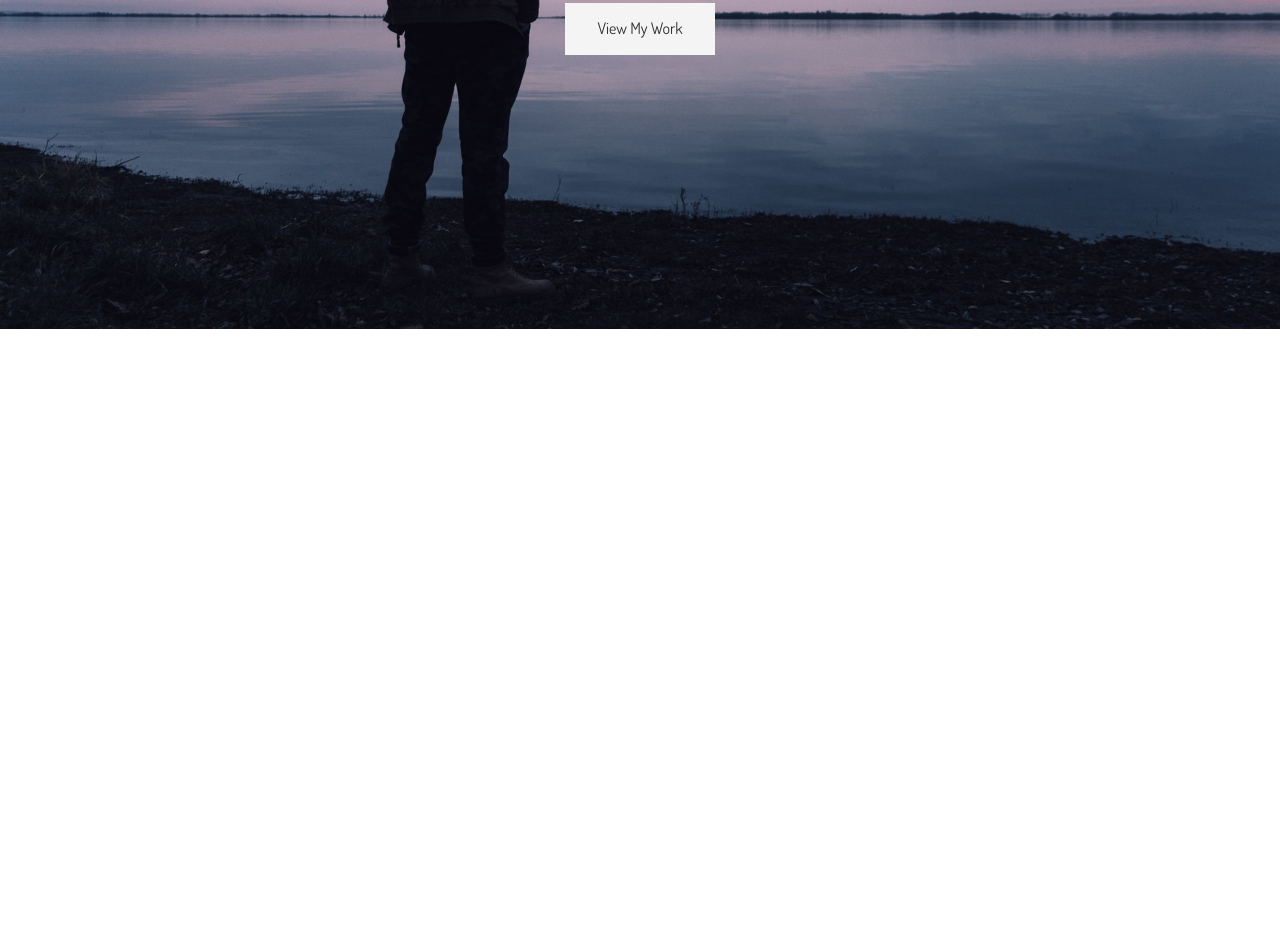
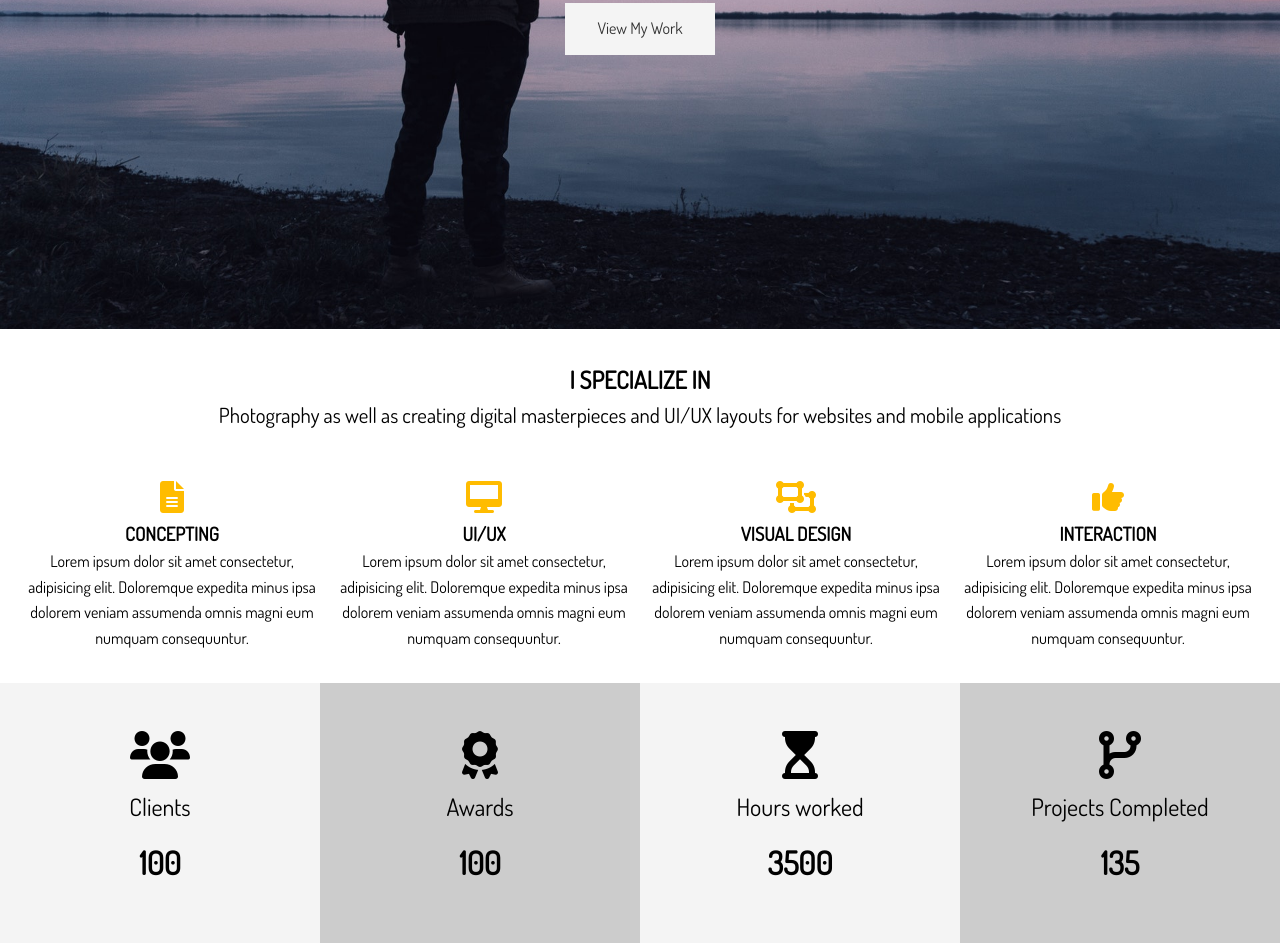
Before and after one commit to radoslawsobieralski/www-portfolio-sass, a plain HTML site: page index.html in a window 1280 px wide. Shown: the part 471-1414 px from the top of the page. Before the commit the page ends 800 px from the top, so only its background shows below. Drawn offline with Linux system fonts and the light colour scheme.

Commit message:
add content

```diff
--- a/index.html
+++ b/index.html
@@ -15,6 +15,7 @@
     <title>www-portfolio-sass</title>
   </head>
   <body>
+    <!-- Header -->
     <header id="header-home">
       <div class="container">
         <nav id="main-nav">
@@ -43,6 +44,91 @@
       </div>
     </header>
 
+    <!-- Section A -->
+    <section id="home-a" class="text-center py-2">
+      <div class="container">
+        <h2 class="section-title">I Specialize In</h2>
+        <div class="bottom-line">
+          <p class="lead">
+            Photography as well as creating digital masterpieces and UI/UX
+            layouts for websites and mobile applications
+          </p>
+          <div class="specials">
+            <div>
+              <i class="fas fa-file-alt fa-2x"></i>
+              <h3>Concepting</h3>
+              <p>
+                Lorem ipsum dolor sit amet consectetur, adipisicing elit.
+                Doloremque expedita minus ipsa dolorem veniam assumenda omnis
+                magni eum numquam consequuntur.
+              </p>
+            </div>
+            <div>
+              <i class="fas fa-desktop fa-2x"></i>
+              <h3>UI/UX</h3>
+              <p>
+                Lorem ipsum dolor sit amet consectetur, adipisicing elit.
+                Doloremque expedita minus ipsa dolorem veniam assumenda omnis
+                magni eum numquam consequuntur.
+              </p>
+            </div>
+            <div>
+              <i class="fas fa-object-ungroup fa-2x"></i>
+              <h3>Visual Design</h3>
+              <p>
+                Lorem ipsum dolor sit amet consectetur, adipisicing elit.
+                Doloremque expedita minus ipsa dolorem veniam assumenda omnis
+                magni eum numquam consequuntur.
+              </p>
+            </div>
+            <div>
+              <i class="fas fa-thumbs-up fa-2x"></i>
+              <h3>Interaction</h3>
+              <p>
+                Lorem ipsum dolor sit amet consectetur, adipisicing elit.
+                Doloremque expedita minus ipsa dolorem veniam assumenda omnis
+                magni eum numquam consequuntur.
+              </p>
+            </div>
+          </div>
+        </div>
+      </div>
+    </section>
+
+    <!-- Section B -->
+    <section id="home-b" class="text-center py2">
+      <div class="stats">
+        <div>
+          <ul>
+            <li><i class="fas fa-users fa-3x"></i></li>
+            <li class="stats-title">Clients</li>
+            <li class="stats-number">100</li>
+          </ul>
+        </div>
+        <div>
+          <ul>
+            <li><i class="fas fa-award fa-3x"></i></li>
+            <li class="stats-title">Awards</li>
+            <li class="stats-number">100</li>
+          </ul>
+        </div>
+        <div>
+          <ul>
+            <li><i class="fas fa-hourglass-start fa-3x"></i></li>
+            <li class="stats-title">Hours worked</li>
+            <li class="stats-number">3500</li>
+          </ul>
+        </div>
+        <div>
+          <ul>
+            <li><i class="fas fa-code-branch fa-3x"></i></li>
+            <li class="stats-title">Projects Completed</li>
+            <li class="stats-number">135</li>
+          </ul>
+        </div>
+      </div>
+    </section>
+
     <script src="./js/typewriter.js"></script>
   </body>
 </html>
--- a/main.css
+++ b/main.css
@@ -43,6 +43,38 @@ input[class^="btn-"]:hover {
 
 .text-center {
   text-align: center;
+}
+
+.py-1 {
+  padding: 1rem 0;
+}
+
+.py-2 {
+  padding: 2rem 0;
+}
+
+.py-3 {
+  padding: 3rem 0;
+}
+
+.py-4 {
+  padding: 4rem 0;
+}
+
+.my-1 {
+  margin: 1rem 0;
+}
+
+.my-2 {
+  margin: 2rem 0;
+}
+
+.my-3 {
+  margin: 3rem 0;
+}
+
+.my-4 {
+  margin: 4rem 0;
 }
 
 *,
@@ -139,4 +171,50 @@ img {
   font-size: 4rem;
   line-height: 1.2;
 }
+
+#home-a .specials {
+  margin-top: 3rem;
+  display: -ms-grid;
+  display: grid;
+  grid-gap: 1rem;
+  -ms-grid-columns: (1fr)[4];
+      grid-template-columns: repeat(4, 1fr);
+}
+
+#home-a .specials .fas {
+  color: #ffbc00;
+  padding-bottom: 0.4rem;
+}
+
+#home-b .stats {
+  display: -ms-grid;
+  display: grid;
+  -ms-grid-columns: (1fr)[4];
+      grid-template-columns: repeat(4, 1fr);
+}
+
+#home-b .stats li {
+  line-height: 2;
+}
+
+#home-b .stats li.stats-title {
+  font-size: 1.5rem;
+}
+
+#home-b .stats li.stats-number {
+  font-size: 2rem;
+  font-weight: bold;
+}
+
+#home-b .stats div {
+  padding: 3rem 0;
+}
+
+#home-b .stats div:nth-child(odd) {
+  background: #f4f4f4;
+}
+
+#home-b .stats div:nth-child(even) {
+  background: #cccccc;
+}
 /*# sourceMappingURL=main.css.map */
```
